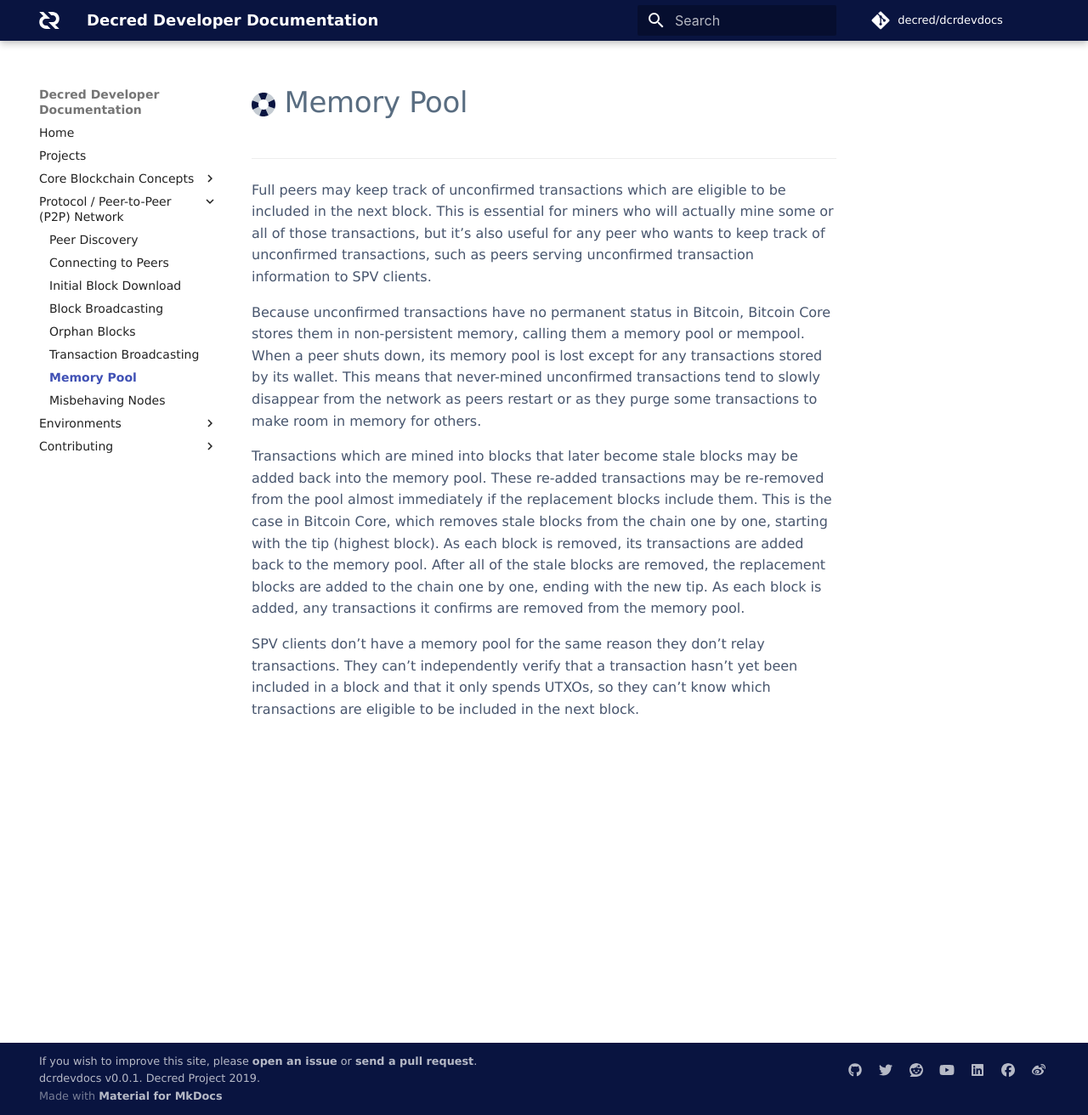
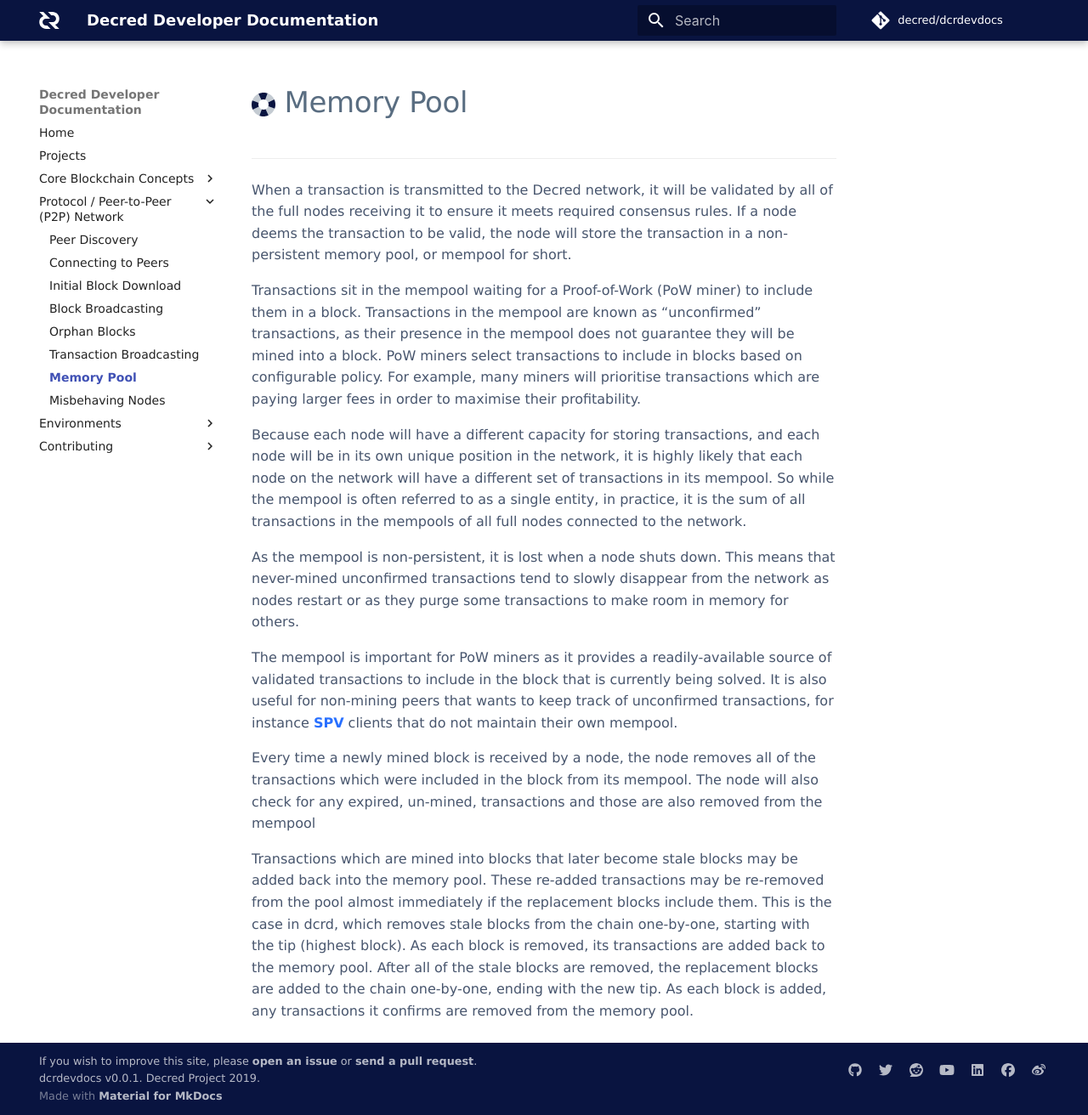
Before and after one commit to decred/dcrdevdocs, an MkDocs documentation site: the page built from docs/protocol-p2p-network/memory-pool.md, in a window 1280 px wide and 1312 px high. Shown: the whole window at 85% size. Built offline with MkDocs 1.6.1 and Material for MkDocs 9.7.7, drawn with Linux system fonts in a browser that asks for light colours; some web fonts are replaced; comment, search, counter and statistics services are not loaded.

Commit message:
Mempool page (#26)

```diff
--- a/docs/protocol-p2p-network/memory-pool.md
+++ b/docs/protocol-p2p-network/memory-pool.md
@@ -2,33 +2,52 @@
 
 ---
 
-Full peers may keep track of unconfirmed transactions which are eligible to
-be included in the next block. This is essential for miners who will
-actually mine some or all of those transactions, but it's also useful
-for any peer who wants to keep track of unconfirmed transactions, such
-as peers serving unconfirmed transaction information to SPV clients.
+When a transaction is transmitted to the Decred network, it will be validated by
+all of the full nodes receiving it to ensure it meets required consensus rules.
+If a node deems the transaction to be valid, the node will store the transaction
+in a non-persistent memory pool, or mempool for short.
 
-Because unconfirmed transactions have no permanent status in Bitcoin,
-Bitcoin Core stores them in non-persistent memory, calling them a memory
-pool or mempool. When a peer shuts down, its memory pool is lost except
-for any transactions stored by its wallet. This means that never-mined
-unconfirmed transactions tend to slowly disappear from the network as
-peers restart or as they purge some transactions to make room in memory
-for others.
+Transactions sit in the mempool waiting for a Proof-of-Work (PoW miner) to
+include them in a block.
+Transactions in the mempool are known as "unconfirmed" transactions, as their
+presence in the mempool does not guarantee they will be mined into a block.
+PoW miners select transactions to include in blocks based on configurable policy.
+For example, many miners will prioritise transactions which are paying larger
+fees in order to maximise their profitability.
+
+Because each node will have a different capacity for storing transactions, and
+each node will be in its own unique position in the network, it is highly likely
+that each node on the network will have a different set of transactions in its
+mempool.
+So while the mempool is often referred to as a single entity, in practice, it is
+the sum of all transactions in the mempools of all full nodes connected to the
+network.
+
+As the mempool is non-persistent, it is lost when a node shuts down.
+This means that never-mined unconfirmed transactions tend to slowly disappear
+from the network as nodes restart or as they purge some transactions to make
+room in memory for others.
+
+The mempool is important for PoW miners as it provides a readily-available
+source of validated transactions to include in the block that is currently being
+solved.
+It is also useful for non-mining peers that wants to keep track of unconfirmed
+transactions, for instance [SPV](https://docs.decred.org/wallets/spv) clients
+that do not maintain their own mempool.
+
+Every time a newly mined block is received by a node, the node removes all of
+the transactions which were included in the block from its mempool.
+The node will also check for any expired, un-mined, transactions and those are
+also removed from the mempool
 
 Transactions which are mined into blocks that later become stale blocks may be
-added back into the memory pool. These re-added transactions may be
-re-removed from the pool almost immediately if the replacement blocks
-include them. This is the case in Bitcoin Core, which removes stale
-blocks from the chain one by one, starting with the tip (highest block).
-As each block is removed, its transactions are added back to the memory
-pool. After all of the stale blocks are removed, the replacement
-blocks are added to the chain one by one, ending with the new tip. As
-each block is added, any transactions it confirms are removed from the
-memory pool.
-
-SPV clients don't have a memory pool for the same reason they don't
-relay transactions. They can't independently verify that a transaction
-hasn't yet been included in a block and that it only spends UTXOs, so
-they can't know which transactions are eligible to be included in the
-next block.
+added back into the memory pool.
+These re-added transactions may be re-removed from the pool almost immediately
+if the replacement blocks include them.
+This is the case in dcrd, which removes stale blocks from the chain one-by-one,
+starting with the tip (highest block).
+As each block is removed, its transactions are added back to the memory pool.
+After all of the stale blocks are removed, the replacement blocks are added to
+the chain one-by-one, ending with the new tip.
+As each block is added, any transactions it confirms are removed from the memory
+pool.
```
